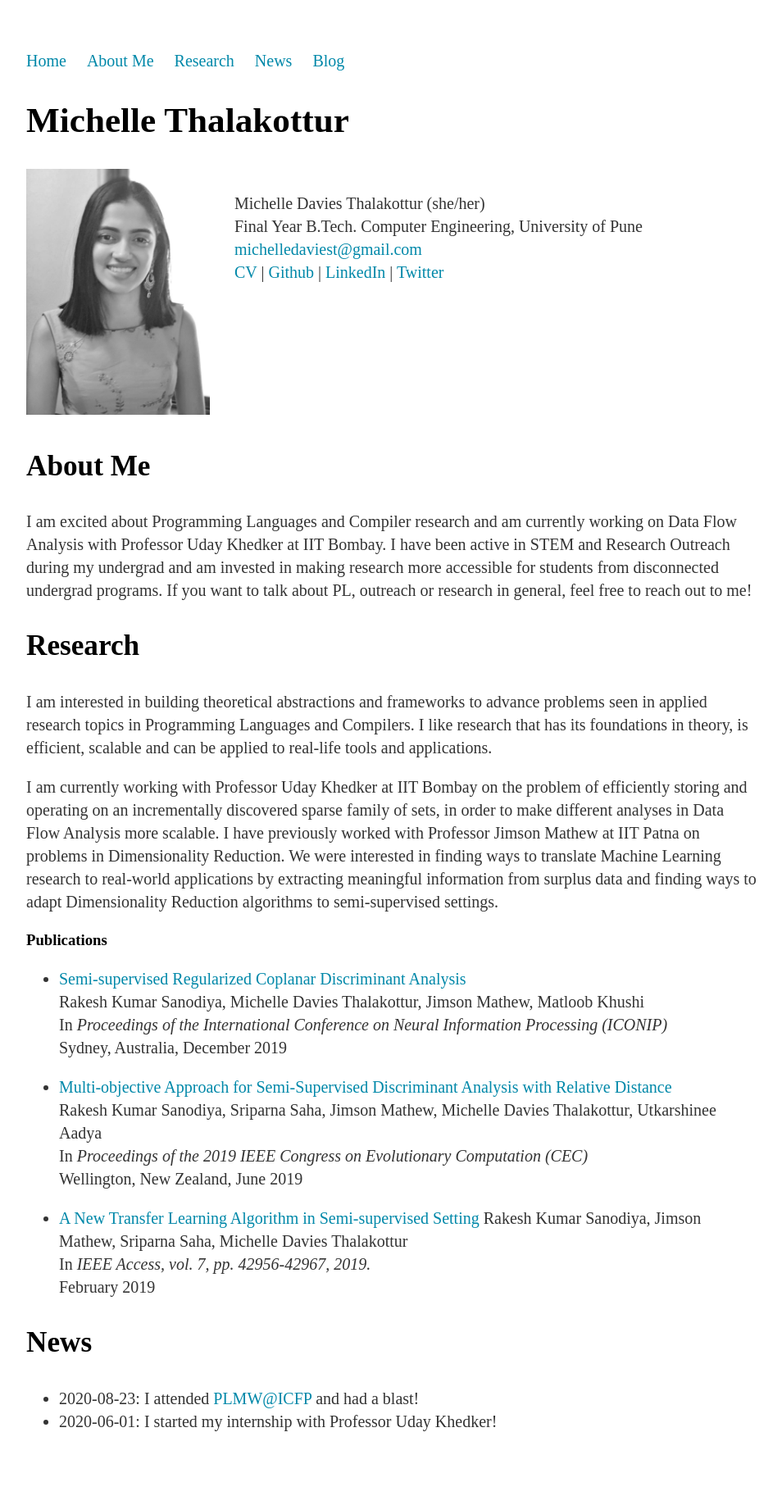
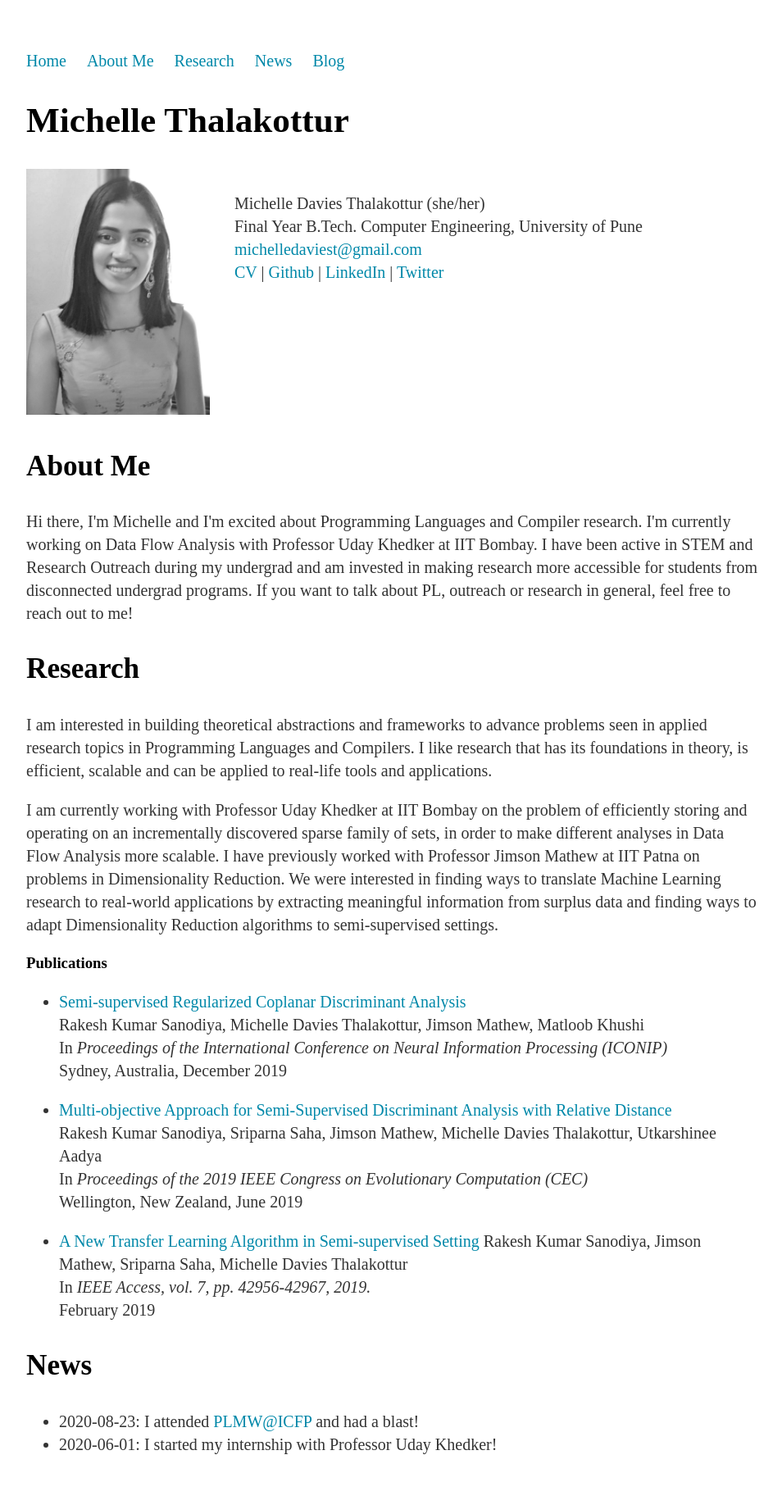
Before and after one commit to michelledaviest/michelledaviest.github.io, a Jekyll site: the page built from index.html, in a window 1280 px wide. Shown: the whole page at 82% size, without its empty margins (160-1114 px from the left). Built offline with Jekyll 4.4.1, drawn with Linux system fonts in a browser that asks for light colours; some web fonts are replaced; before the commit the page ends 1808 px from its top, so only the background shows below that.

```diff
--- a/index.html
+++ b/index.html
@@ -11,7 +11,7 @@
 
 <div class="blurb" id="aboutsec">
 	<h2>About Me</h2>
-	<p>I am excited about Programming Languages and Compiler research and am currently working on Data Flow Analysis with Professor Uday Khedker at IIT Bombay. I have been active in STEM and Research Outreach during my undergrad and am invested in making research more accessible for students from disconnected undergrad programs. If you want to talk about PL, outreach or research in general, feel free to reach out to me! </p>
+	<p>Hi there, I'm Michelle and I'm excited about Programming Languages and Compiler research. I'm currently working on Data Flow Analysis with Professor Uday Khedker at IIT Bombay. I have been active in STEM and Research Outreach during my undergrad and am invested in making research more accessible for students from disconnected undergrad programs. If you want to talk about PL, outreach or research in general, feel free to reach out to me! </p>
 </div>
 
 <div class="blurb" id="researchsec">
```
